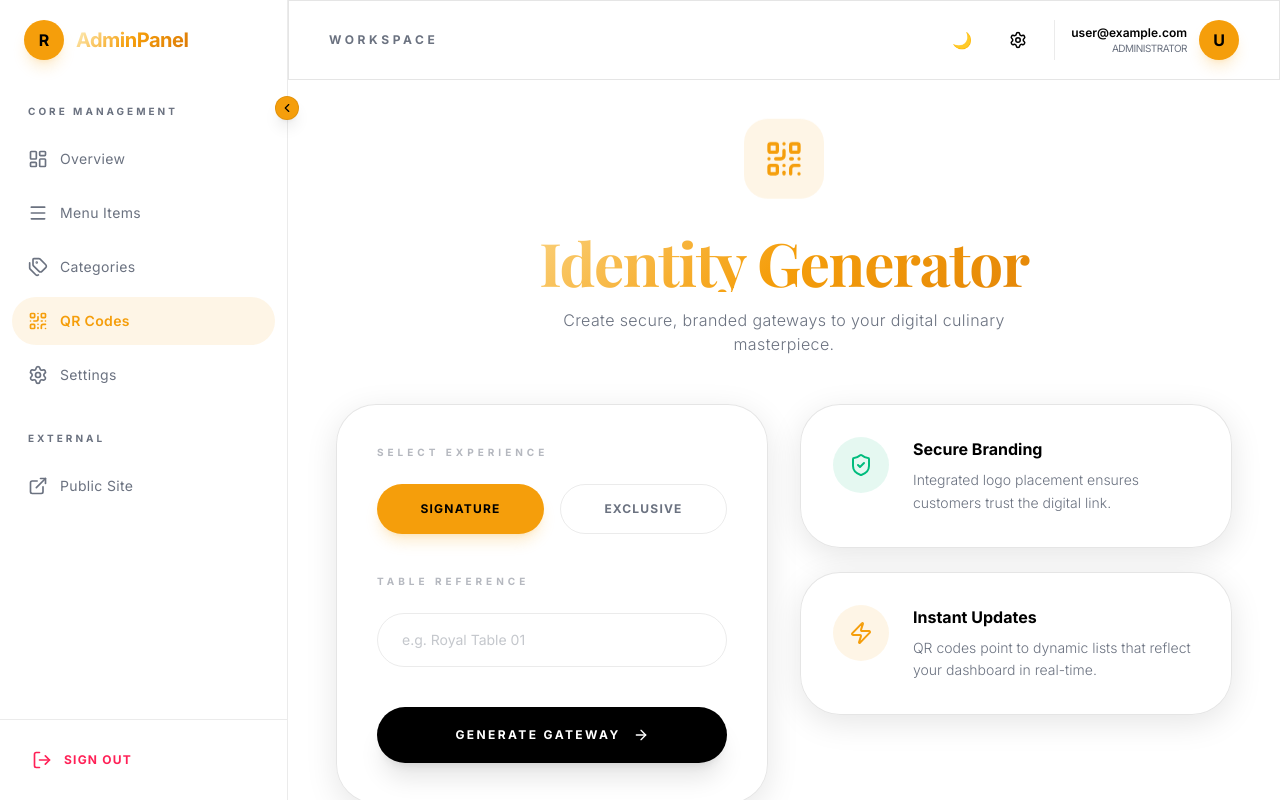
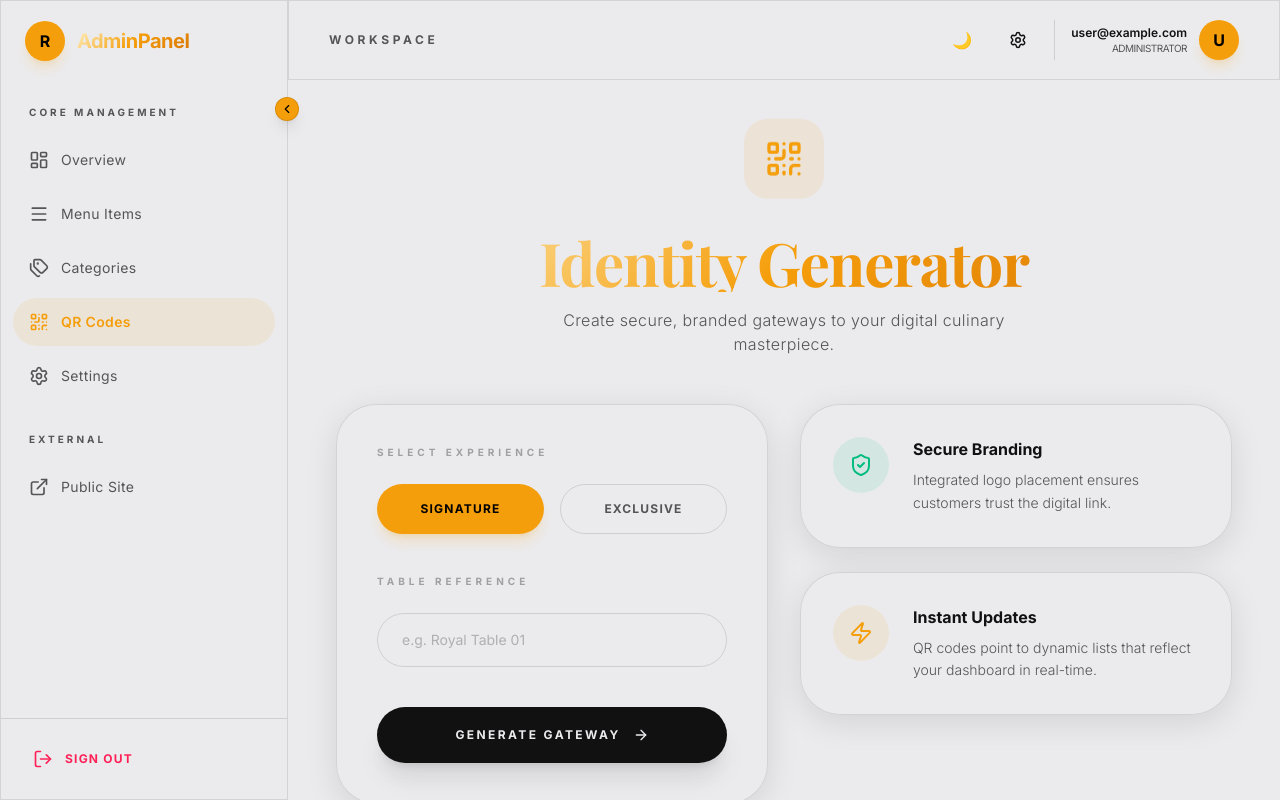
Before and after one commit to sopho1/Restaurant-Menu, a Next.js app: page /admin/qr in a window 1280 px wide. Built offline with nearby package versions, Linux system fonts and the light colour scheme; no server answers; sample sign-in values are in the browser's storage; a web font is replaced by a local one.

Commit message:
dark/light mode added

```diff
--- a/app/globals.css
+++ b/app/globals.css
@@ -2,21 +2,21 @@
 
 @layer base {
   :root {
-    --background: #ffffff;
-    --foreground: #000000;
-    --foreground-muted: #6b7280;
+    --background: #ebebee;
+    --foreground: #111111;
+    --foreground-muted: #555555;
 
     --accent: #f59e0b;
     --accent-foreground: #000000;
 
-    --card: rgba(0, 0, 0, 0.03);
-    --card-hover: rgba(0, 0, 0, 0.06);
-    --card-border: rgba(0, 0, 0, 0.08);
-    --card-border-hover: rgba(0, 0, 0, 0.15);
+    --card: rgba(0, 0, 0, 0.04);
+    --card-hover: rgba(0, 0, 0, 0.08);
+    --card-border: rgba(0, 0, 0, 0.12);
+    --card-border-hover: rgba(0, 0, 0, 0.2);
 
-    --glass-bg: rgba(255, 255, 255, 0.8);
+    --glass-bg: rgba(235, 235, 238, 0.7);
     --glass-border: rgba(0, 0, 0, 0.1);
-    --glass-blur: 20px;
+    --glass-blur: 24px;
 
     --radius-xs: 0.5rem;
     --radius-sm: 0.75rem;
--- a/components/AdminDashboardLayoutClient.tsx
+++ b/components/AdminDashboardLayoutClient.tsx
@@ -52,14 +52,14 @@ export function AdminDashboardLayoutClient({
       {/* Mobile Backdrop */}
       {isMobileOpen && (
         <div
-          className="fixed inset-0 bg-black/40 dark:bg-black/60 backdrop-blur-sm z-[50] lg:hidden"
+          className="fixed inset-0 bg-black/50 backdrop-blur-sm z-[50] lg:hidden"
           onClick={() => setIsMobileOpen(false)}
         />
       )}
 
       {/* Sidebar */}
       <aside className={cn(
-        "fixed lg:static inset-y-0 left-0 z-[60] bg-white/80 dark:bg-black/40 backdrop-blur-2xl border-r border-border flex flex-col transition-all duration-300 ease-in-out",
+        "fixed lg:static inset-y-0 left-0 z-[60] glass border-r border-border flex flex-col transition-all duration-300 ease-in-out shadow-2xl lg:shadow-none",
         isSidebarOpen ? "w-72" : "w-20",
         isMobileOpen ? "translate-x-0" : "-translate-x-full lg:translate-x-0"
       )}>
@@ -214,7 +214,7 @@ export function AdminDashboardLayoutClient({
         </header>
 
         {/* Page Content */}
-        <div className="flex-1 overflow-y-auto px-6 lg:px-10 py-8 lg:py-10 scrollbar-thin scrollbar-thumb-white/10 scrollbar-track-transparent">
+        <div className="flex-1 overflow-y-auto px-6 lg:px-10 py-8 lg:py-10 scrollbar-thin scrollbar-thumb-muted-foreground/20 scrollbar-track-transparent">
           <div className="max-w-[1600px] mx-auto animate-in fade-in slide-in-from-bottom-4 duration-700">
             {children}
           </div>
--- a/components/AdminQRClient.tsx
+++ b/components/AdminQRClient.tsx
@@ -113,10 +113,10 @@ export function AdminQRClient() {
           <div className="space-y-6">
             <h2 className="text-[10px] font-bold uppercase tracking-[0.4em] text-muted-foreground/50">Select Experience</h2>
             <div className="grid grid-cols-2 gap-4">
-              <button onClick={() => setMenuType("normal")} className={`py-4 rounded-2xl text-xs font-bold uppercase tracking-widest transition-all duration-500 ${menuType === "normal" ? "bg-accent text-accent-foreground shadow-lg shadow-accent/20" : "bg-card text-muted-foreground hover:bg-accent/5 hover:text-foreground border border-border"}`}>
+              <button onClick={() => setMenuType("normal")} className={`py-4 rounded-2xl text-xs font-bold uppercase tracking-widest transition-all duration-500 ${menuType === "normal" ? "bg-accent text-accent-foreground shadow-lg shadow-accent/20" : "bg-card text-muted-foreground hover:bg-card-hover hover:text-foreground border border-border"}`}>
                 Signature
               </button>
-              <button onClick={() => setMenuType("special")} className={`py-4 rounded-2xl text-xs font-bold uppercase tracking-widest transition-all duration-500 ${menuType === "special" ? "bg-accent text-accent-foreground shadow-lg shadow-accent/20" : "bg-card text-muted-foreground hover:bg-accent/5 hover:text-foreground border border-border"}`}>
+              <button onClick={() => setMenuType("special")} className={`py-4 rounded-2xl text-xs font-bold uppercase tracking-widest transition-all duration-500 ${menuType === "special" ? "bg-accent text-accent-foreground shadow-lg shadow-accent/20" : "bg-card text-muted-foreground hover:bg-card-hover hover:text-foreground border border-border"}`}>
                 Exclusive
               </button>
             </div>
@@ -127,7 +127,7 @@ export function AdminQRClient() {
             <input value={tableNumber} onChange={(e) => setTableNumber(e.target.value)} placeholder="e.g. Royal Table 01" className="w-full bg-card border border-border rounded-2xl py-4 px-6 text-sm focus:outline-none focus:border-accent/40 transition-all text-foreground placeholder:text-muted-foreground/40" />
           </div>
 
-          <button onClick={handleGenerateClick} disabled={loading} className="w-full py-5 bg-foreground text-background dark:bg-white dark:text-black rounded-2xl font-bold uppercase tracking-[0.2em] text-xs hover:bg-accent hover:text-accent-foreground transition-all duration-500 flex items-center justify-center gap-3 shadow-xl">
+          <button onClick={handleGenerateClick} disabled={loading} className="w-full py-5 bg-foreground text-background rounded-2xl font-bold uppercase tracking-[0.2em] text-xs hover:bg-accent hover:text-accent-foreground transition-all duration-500 flex items-center justify-center gap-3 shadow-xl">
             {loading ? "Forging Link..." : "Generate Gateway"}
             <ArrowRight size={16} />
           </button>
@@ -158,35 +158,65 @@ export function AdminQRClient() {
 
       <AnimatePresence>
         {showPasswordModal && (
-          <div className="fixed inset-0 z-[100] flex items-center justify-center p-6 bg-black/40 dark:bg-black/80 backdrop-blur-2xl">
+          <div className="fixed inset-0 z-[100] flex items-center justify-center p-6 bg-black/60 dark:bg-black/80 backdrop-blur-xl">
             <div className="absolute inset-0" onClick={() => setShowPasswordModal(false)} />
-            <motion.div initial={{ scale: 0.9, opacity: 0, y: 20 }} animate={{ scale: 1, opacity: 1, y: 0 }} exit={{ scale: 0.9, opacity: 0, y: 20 }} className="relative w-full max-w-md glass-morphism rounded-[3rem] p-12 border border-border">
+            <motion.div
+              initial={{ scale: 0.9, opacity: 0, y: 20 }}
+              animate={{ scale: 1, opacity: 1, y: 0 }}
+              exit={{ scale: 0.9, opacity: 0, y: 20 }}
+              className="relative w-full max-w-md bg-background rounded-[3rem] p-12 border border-border shadow-2xl"
+            >
               <div className="text-center space-y-6 mb-10">
-                <div className="w-16 h-16 rounded-2xl bg-card flex items-center justify-center mx-auto text-muted-foreground/20">
+                <div className="w-16 h-16 rounded-2xl bg-card border border-border flex items-center justify-center mx-auto text-accent">
                   <ShieldCheck size={32} />
                 </div>
                 <h2 className="text-2xl font-bold text-luxury text-gold-gradient">Authorization Required</h2>
-                <p className="text-sm text-muted-foreground font-light">Enter password to generate QR code</p>
+                <p className="text-sm text-muted-foreground font-light px-4">Enter password to generate QR code</p>
               </div>
 
               <div className="space-y-6">
-                <input type="password" value={passwordInput} onChange={(e) => setPasswordInput(e.target.value)} onKeyDown={(e) => e.key === "Enter" && verifyPasswordAndGenerate()} className="w-full bg-card border border-border rounded-2xl py-5 px-6 text-center text-xl tracking-widest focus:outline-none focus:border-accent/40 transition-all text-foreground" placeholder="••••••••" autoFocus />
+                <input
+                  type="password"
+                  value={passwordInput}
+                  onChange={(e) => setPasswordInput(e.target.value)}
+                  onKeyDown={(e) => e.key === "Enter" && verifyPasswordAndGenerate()}
+                  className="w-full bg-card border border-border rounded-2xl py-5 px-6 text-center text-xl tracking-widest focus:outline-none focus:border-accent/40 transition-all text-foreground"
+                  placeholder="••••••••"
+                  autoFocus
+                />
                 {authError && <p className="text-center text-rose-500 text-xs font-bold uppercase tracking-widest">{authError}</p>}
-                <button onClick={verifyPasswordAndGenerate} className="w-full py-5 bg-accent text-accent-foreground rounded-2xl font-bold uppercase tracking-widest text-xs hover:shadow-[0_0_30px_rgba(245,158,11,0.3)] transition-all">Verify Access</button>
+                <button
+                  onClick={verifyPasswordAndGenerate}
+                  className="w-full py-5 bg-accent text-accent-foreground rounded-2xl font-bold uppercase tracking-widest text-xs hover:shadow-[0_0_30px_rgba(245,158,11,0.3)] transition-all"
+                >
+                  Verify Access
+                </button>
               </div>
             </motion.div>
           </div>
         )}
 
         {showQRModal && qrDataUrl && (
-          <div className="fixed inset-0 z-[100] flex items-center justify-center p-6 bg-black/40 dark:bg-black/95 backdrop-blur-3xl">
+          <div className="fixed inset-0 z-[100] flex items-center justify-center p-6 bg-black/60 dark:bg-black/95 backdrop-blur-xl">
             <div className="absolute inset-0" onClick={() => setShowQRModal(false)} />
-            <motion.div initial={{ scale: 0.8, opacity: 0 }} animate={{ scale: 1, opacity: 1 }} exit={{ scale: 0.8, opacity: 0 }} className="relative w-full max-w-xl glass-morphism rounded-[3rem] p-12 border border-border text-center">
+            <motion.div
+              initial={{ scale: 0.8, opacity: 0 }}
+              animate={{ scale: 1, opacity: 1 }}
+              exit={{ scale: 0.8, opacity: 0 }}
+              className="relative w-full max-w-xl bg-background rounded-[3rem] p-12 border border-border text-center shadow-2xl"
+            >
               <h3 className="text-2xl font-bold text-luxury text-gold-gradient mb-4">Link Established</h3>
-              <p className="text-muted-foreground/40 text-[10px] font-bold uppercase tracking-[0.4em] mb-10">{menuType === "normal" ? "Signature Experience" : "Exclusive Experience"} {tableNumber && `• Table ${tableNumber}`}</p>
-              <img src={qrDataUrl} alt="QR Code" className="max-w-full mx-auto mb-6 rounded-2xl" />
+              <p className="text-muted-foreground/40 text-[10px] font-bold uppercase tracking-[0.4em] mb-10">
+                {menuType === "normal" ? "Signature Experience" : "Exclusive Experience"} {tableNumber && `• Table ${tableNumber}`}
+              </p>
+              <img src={qrDataUrl} alt="QR Code" className="max-w-full mx-auto mb-6 rounded-2xl border border-border" />
               <button onClick={() => setShowQRModal(false)} className="absolute top-8 right-8 text-muted-foreground hover:text-foreground">✕</button>
-              <button onClick={downloadQR} className="py-4 px-8 bg-accent text-accent-foreground rounded-2xl font-bold uppercase tracking-widest text-xs hover:shadow-[0_0_30px_rgba(245,158,11,0.3)] transition-all">Download QR</button>
+              <button
+                onClick={downloadQR}
+                className="py-4 px-8 bg-accent text-accent-foreground rounded-2xl font-bold uppercase tracking-widest text-xs hover:shadow-[0_0_30px_rgba(245,158,11,0.3)] transition-all"
+              >
+                Download QR
+              </button>
             </motion.div>
           </div>
         )}
--- a/components/HeroSection.tsx
+++ b/components/HeroSection.tsx
@@ -111,7 +111,7 @@ export default function HeroSection({
               whileHover={{ scale: 1.05 }}
               whileTap={{ scale: 0.95 }}
               onClick={onStoryClick}
-              className="px-8 py-4 border border-white/20 glass rounded-full font-semibold tracking-widest uppercase text-sm hover:bg-white/10 transition-all duration-300 min-w-[200px]"
+              className="px-8 py-4 border border-border glass rounded-full font-semibold tracking-widest uppercase text-sm hover:bg-accent/10 transition-all duration-300 min-w-[200px] text-foreground"
             >
               Our Story
             </motion.button>
```
Also changed, not shown: components/CategoriesClient.tsx (+10 -10 lines), components/FoodPreviewModal.tsx (+9 -9 lines), components/MenuClient.tsx (+7 -7 lines).
